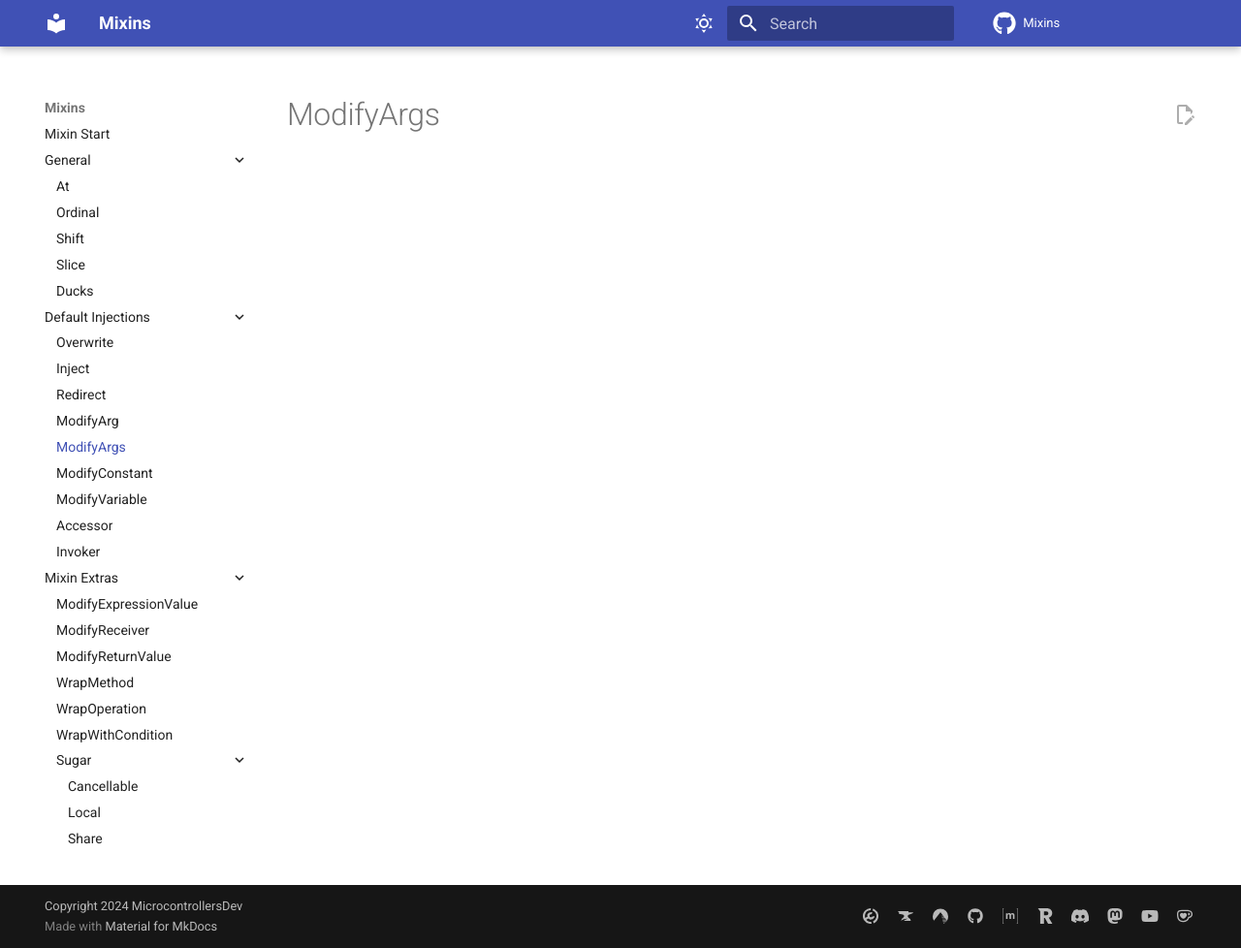
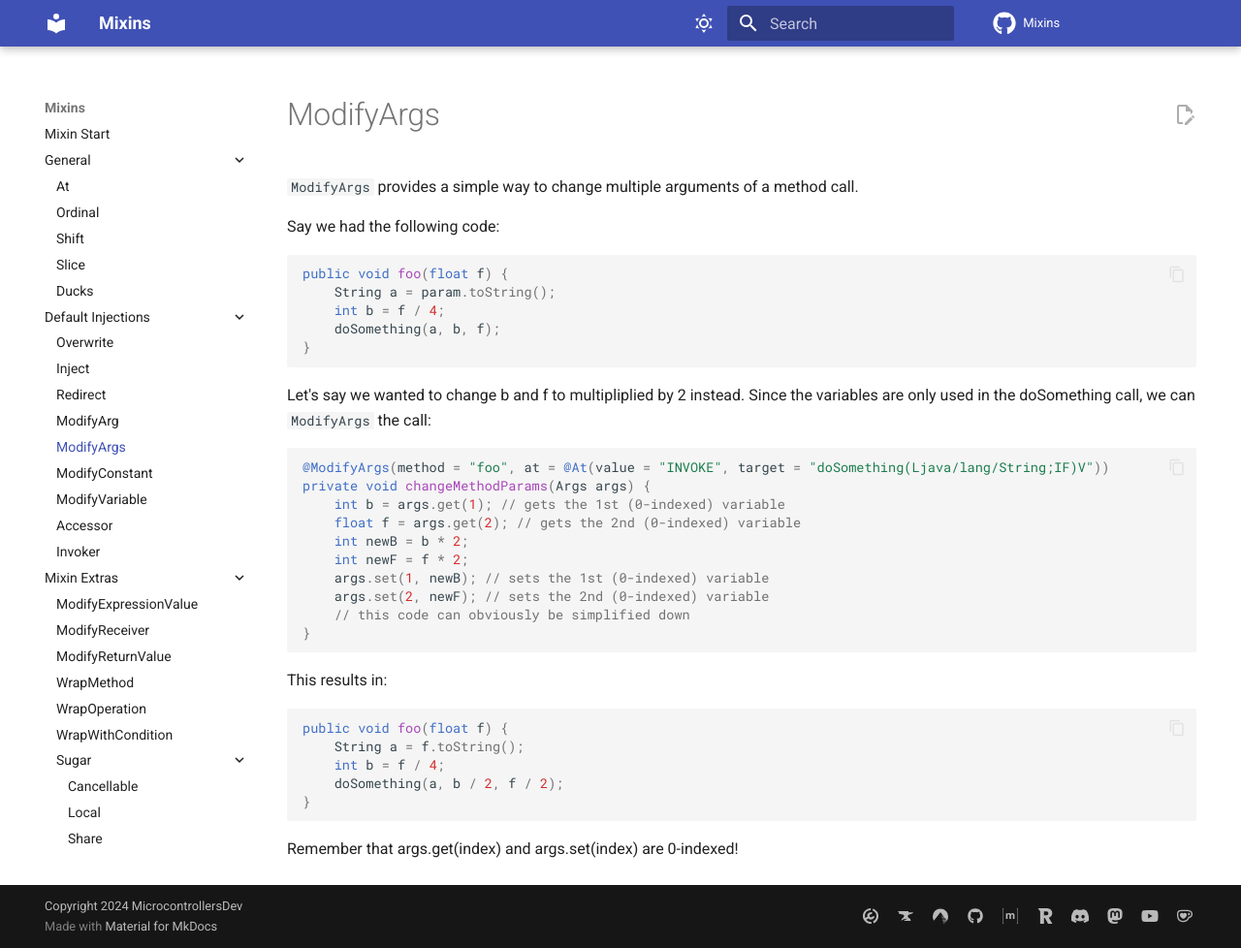
Before and after one commit to MicrocontrollersDev/Mixins, an MkDocs documentation site: the page built from docs/default/modifyargs.md, in a window 1280 px wide and 978 px high. Shown: the whole window at 97% size. Built offline with MkDocs 1.6.1 and Material for MkDocs 9.7.7, drawn with Linux system fonts in a browser that asks for light colours; comment, search, counter and statistics services are not loaded.

Commit message:
overwrite, modifyarg(s), update shift example

````diff
--- a/docs/default/modifyargs.md
+++ b/docs/default/modifyargs.md
@@ -1 +1,40 @@
 # ModifyArgs
+
+`ModifyArgs` provides a simple way to change multiple arguments of a method call.
+
+Say we had the following code:
+
+```java
+public void foo(float f) {
+    String a = param.toString();
+    int b = f / 4;
+    doSomething(a, b, f);
+}
+```
+
+Let's say we wanted to change b and f to multipliplied by 2 instead. Since the variables are only used in the doSomething call, we can `ModifyArgs` the call:
+
+```java
+@ModifyArgs(method = "foo", at = @At(value = "INVOKE", target = "doSomething(Ljava/lang/String;IF)V"))
+private void changeMethodParams(Args args) {
+    int b = args.get(1); // gets the 1st (0-indexed) variable
+    float f = args.get(2); // gets the 2nd (0-indexed) variable
+    int newB = b * 2;
+    int newF = f * 2;
+    args.set(1, newB); // sets the 1st (0-indexed) variable
+    args.set(2, newF); // sets the 2nd (0-indexed) variable
+    // this code can obviously be simplified down
+}
+```
+
+This results in:
+
+```java
+public void foo(float f) {
+    String a = f.toString();
+    int b = f / 4;
+    doSomething(a, b / 2, f / 2);
+}
+```
+
+Remember that args.get(index) and args.set(index) are 0-indexed!
--- a/mkdocs.yml
+++ b/mkdocs.yml
@@ -63,6 +63,7 @@ extra:
 nav:
   - "Mixin Start": "index.md"
   - "General":
+      - "General": "general/index.md"
       - "At": "general/at.md"
       - "Ordinal": "general/ordinal.md"
       - "Shift": "general/shift.md"
````
Also changed, not shown: docs/default/modifyarg.md (+34 -1 lines), docs/default/overwrite.md (+29 -0 lines), docs/general/shift.md (+16 -16 lines).
